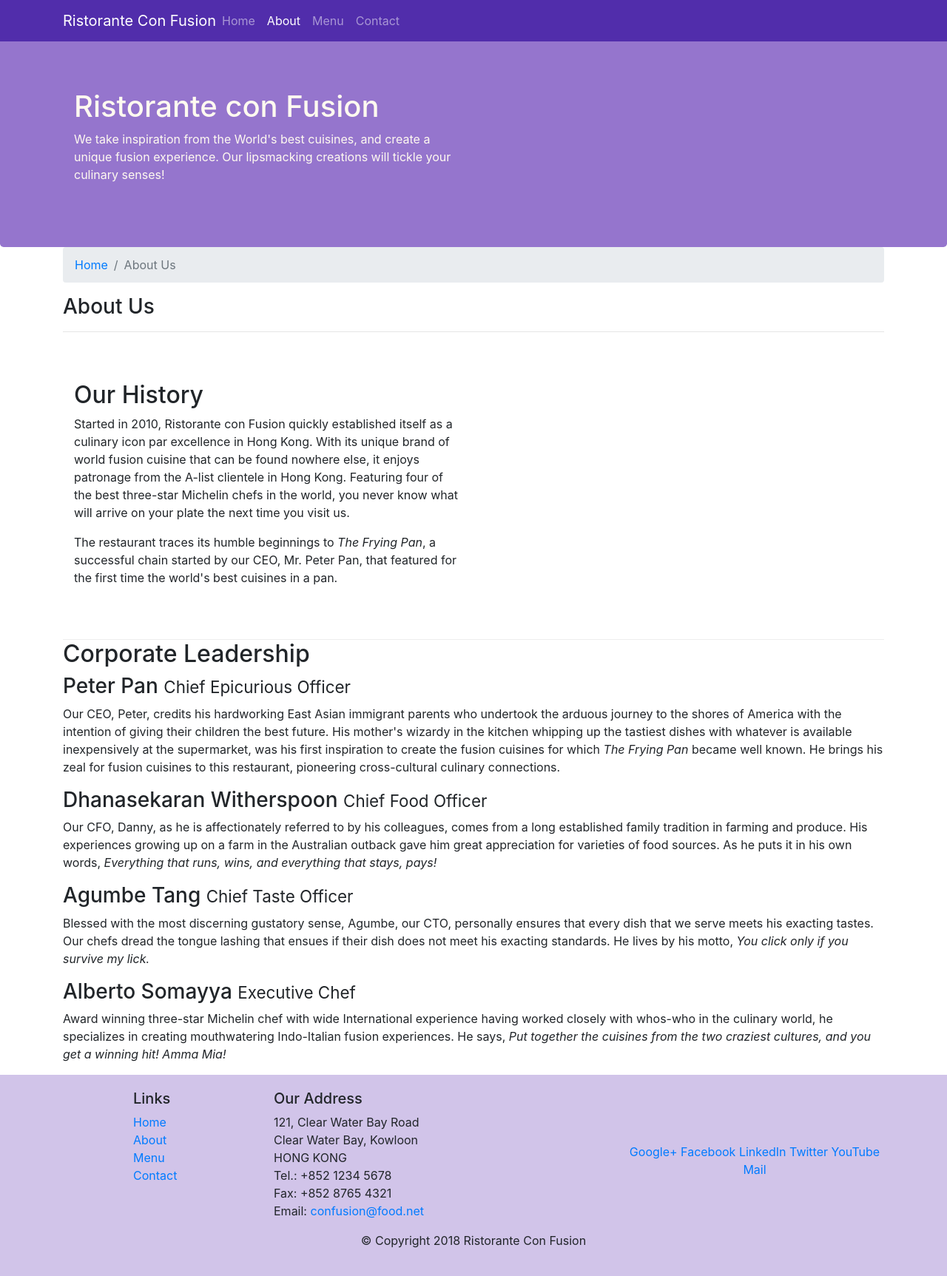
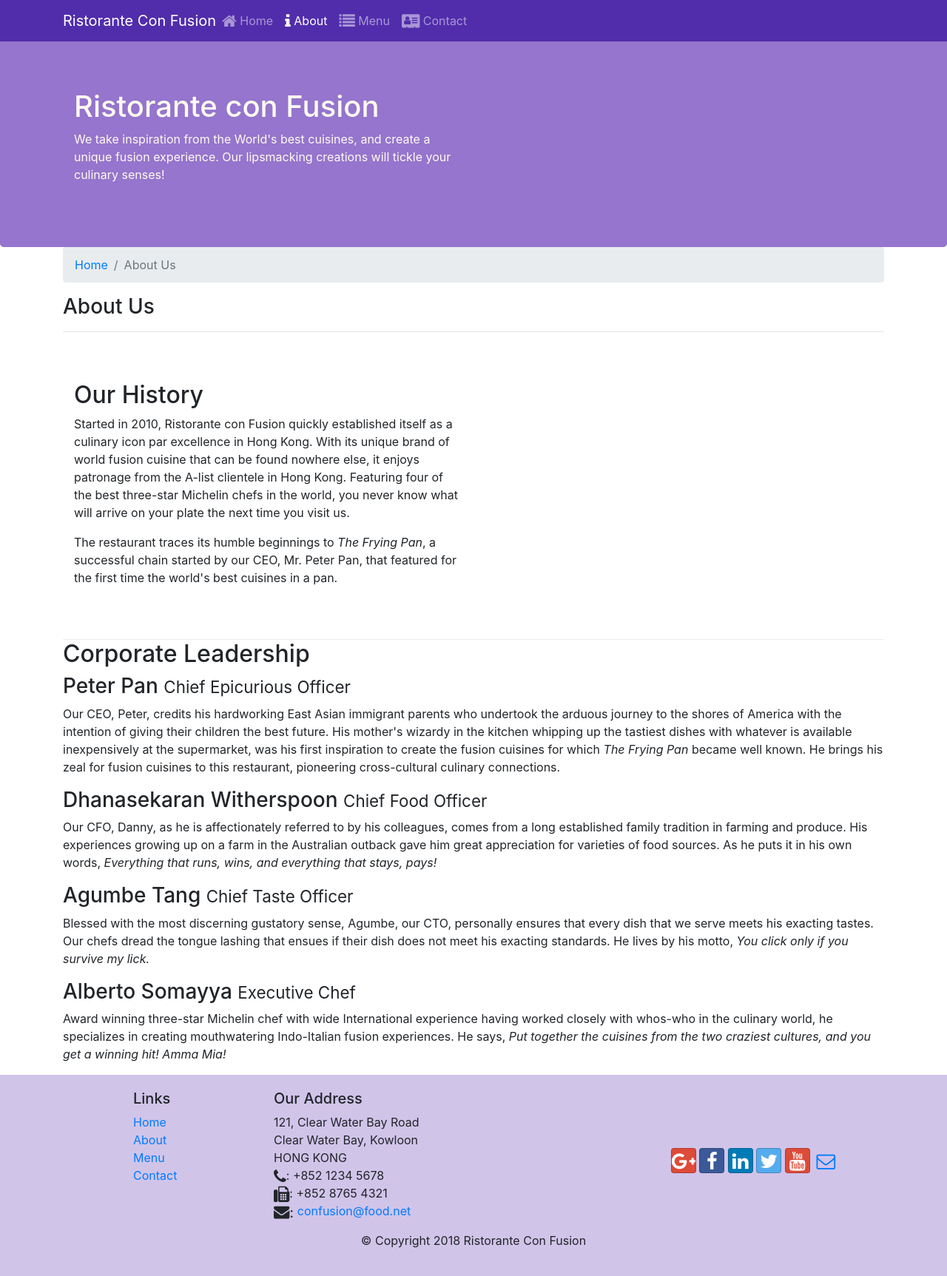
Before and after one commit to NikhilRaj060/Resuturant-Project, a website: page aboutus.html in a window 1280 px wide. Shown: the whole page at 74% size. Drawn offline with nearby package versions, Linux system fonts and the light colour scheme.

Commit message:
Icon-fonts

```diff
--- a/aboutus.html
+++ b/aboutus.html
@@ -11,6 +11,8 @@
 
     <!-- Bootstrap CSS -->
     <link rel="stylesheet" href="node_modules/bootstrap/dist/css/bootstrap.min.css">
+    <link rel="stylesheet" href="node_modules/font-awesome/css/font-awesome.min.css">
+    <link rel="stylesheet" href="node_modules/bootstrap-social/bootstrap-social.css">
     <link rel="stylesheet" href="css/style.css">
 
 </head>
@@ -24,10 +26,10 @@
             <a class="navbar-brand mr-auto" href="#">Ristorante Con Fusion</a>
             <div class="collapse navbar-collapse" id="Navbar">
                 <ul class="navbar-nav mr-auto">
-                    <li class="nav-item"><a class="nav-link" href="./index.html">Home</a></li>
-                    <li class="nav-item"><a class="nav-link active" href="#" target="#">About</a></li>
-                    <li class="nav-item"><a class="nav-link" href="#">Menu</a></li>
-                    <li class="nav-item"><a class="nav-link" href="#">Contact</a></li>
+                    <li class="nav-item"><a class="nav-link" href="./index.html"><span class="fa fa-home fa-lg"></span> Home</a></li>
+                    <li class="nav-item"><a class="nav-link active" href="#" target="#"><span class="fa fa-info fa-lg"></span> About</a></li>
+                    <li class="nav-item"><a class="nav-link" href="#"><span class="fa fa-list fa-lg"></span> Menu</a></li>
+                    <li class="nav-item"><a class="nav-link" href="#"><span class="fa fa-address-card fa-lg"></span> Contact</a></li>
                 </ul>
             </div>
         </div>
@@ -104,20 +106,21 @@
 		              121, Clear Water Bay Road<br>
 		              Clear Water Bay, Kowloon<br>
 		              HONG KONG<br>
-		              Tel.: +852 1234 5678<br>
-		              Fax: +852 8765 4321<br>
-		              Email: <a href="mailto:confusion@food.net">confusion@food.net</a>
-		           </address>
+		              <i class="fa fa-phone fa-lg"></i>: +852 1234 5678<br>
+                        <i class="fa fa-fax fa-lg"></i>: +852 8765 4321<br>
+                        <i class="fa fa-envelope fa-lg">: </i>
+                        <a href="mailto:confusion@food.net">confusion@food.net</a>
                 </div>
                 <div class="col-12 col-sm-4 align-self-center">
                     <div class="text-center">
-                        <a href="http://google.com/+">Google+</a>
-                        <a href="http://www.facebook.com/profile.php?id=">Facebook</a>
-                        <a href="http://www.linkedin.com/in/">LinkedIn</a>
-                        <a href="http://twitter.com/">Twitter</a>
-                        <a href="http://youtube.com/">YouTube</a>
-                        <a href="mailto:">Mail</a>
+                        <a class="btn btn-social-icon btn-google" href="http://google.com/+"><i class="fa fa-google-plus"></i></a>
+                        <a class="btn btn-social-icon btn-facebook" href="http://www.facebook.com/profile.php?id="><i class="fa fa-facebook"></i></a>
+                        <a class="btn btn-social-icon btn-linkedin" href="http://www.linkedin.com/in/"><i class="fa fa-linkedin"></i></a>
+                        <a class="btn btn-social-icon btn-twitter" href="http://twitter.com/"><i class="fa fa-twitter"></i></a>
+                        <a class="btn btn-social-icon btn-google" href="http://youtube.com/"><i class="fa fa-youtube"></i></a>
+                        <a class="btn btn-social-icon" href="mailto:"><i class="fa fa-envelope-o"></i></a>
                     </div>
+
                 </div>
            </div>
            <div class="row justify-content-center">
--- a/package.json
+++ b/package.json
@@ -14,6 +14,8 @@
     "lite-server": "^2.3.0"
   },
   "dependencies": {
-    "bootstrap": "^4.0.0"
+    "bootstrap": "^4.0.0",
+    "bootstrap-social": "^5.1.1",
+    "font-awesome": "^4.7.0"
   }
 }
```
Also changed, not shown: index.html (+17 -13 lines), 1 other file.
